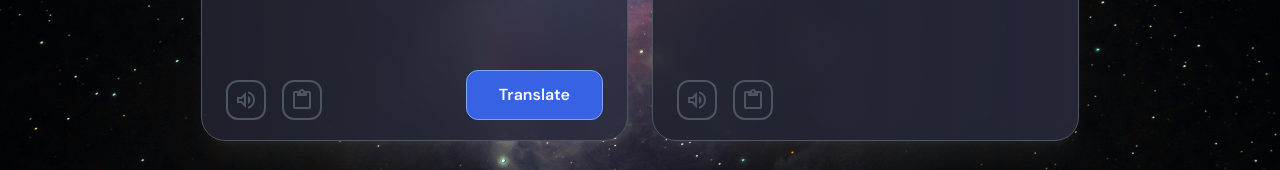
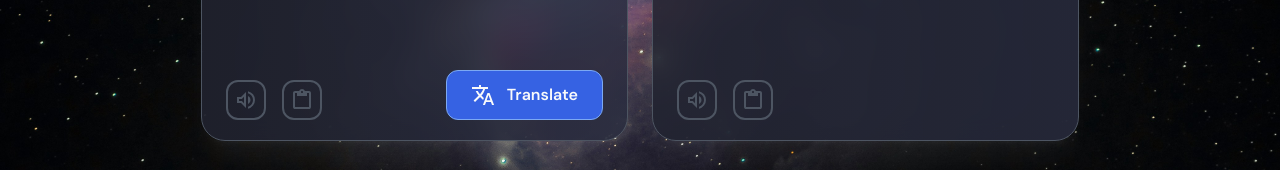
Before and after one commit to fe-liphis/translate-app, a React (Vite) app: page / in a window 1280 px wide. Shown: the part 467-637 px from the top of the page. Built offline with nearby package versions, Linux system fonts and the light colour scheme.

Commit message:
FEAT: Adicionado o icone de traduzir

```diff
--- a/src/App.tsx
+++ b/src/App.tsx
@@ -5,6 +5,7 @@ import Logo from "./Components/UI/Logo";
 import ReverseIcon from "./Components/UI/ReverseIcon";
 import SoundIcon from "./Components/UI/SoundIcon";
 import TranslateBox from "./Components/UI/TranslateBox";
+import TranslateIcon from "./Components/UI/TranslateIcon";
 import TranslateTextArea from "./Components/UI/TranslateTextArea";
 import useTranslate from "./hooks/useTranslate";
 import {
@@ -112,10 +113,11 @@ export default function App() {
             </button>
           </fieldset>
           <button
-            className="text-textColor font-semibold bg-btnBlue py-3 px-8 border-btnBorder border rounded-xl"
+            className="text-textColor font-semibold bg-btnBlue py-3 px-6 border-btnBorder border rounded-xl flex items-center gap-3"
             onClick={getTranslatedText}
           >
-            Translate
+            <TranslateIcon />
+            <p>Translate</p>
           </button>
         </footer>
       </TranslateBox>
--- /dev/null
+++ b/src/Components/UI/TranslateIcon.tsx
@@ -0,0 +1,13 @@
+function TranslateIcon() {
+  return (
+    <svg
+      xmlns="http://www.w3.org/2000/svg"
+      viewBox="0 -960 960 960"
+      className="fill-textColor h-6 w-6"
+    >
+      <path d="m476-80 182-480h84L924-80h-84l-43-122H603L560-80h-84ZM160-200l-56-56 202-202q-35-35-63.5-80T190-640h84q20 39 40 68t48 58q33-33 68.5-92.5T484-720H40v-80h280v-80h80v80h280v80H564q-21 72-63 148t-83 116l96 98-30 82-122-125-202 201Zm468-72h144l-72-204-72 204Z" />
+    </svg>
+  );
+}
+
+export default TranslateIcon;
```
